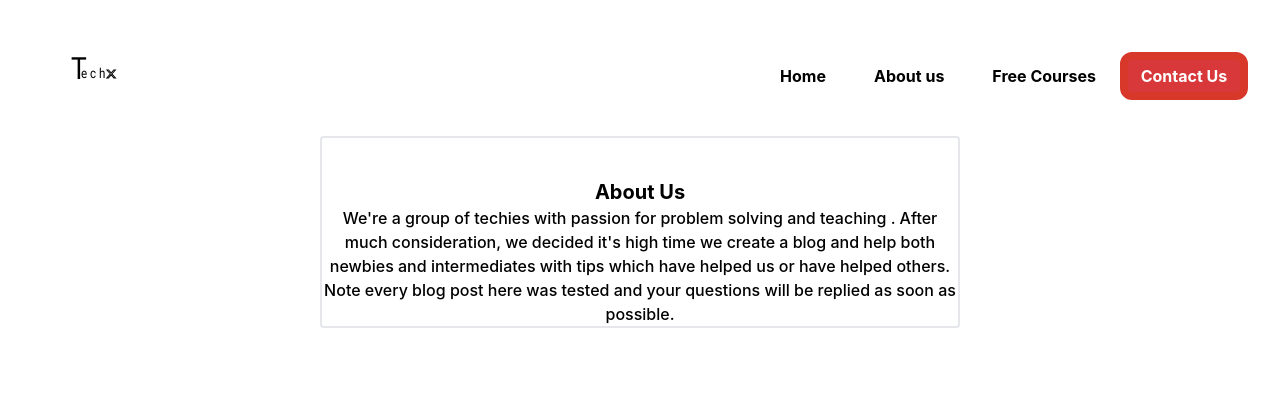
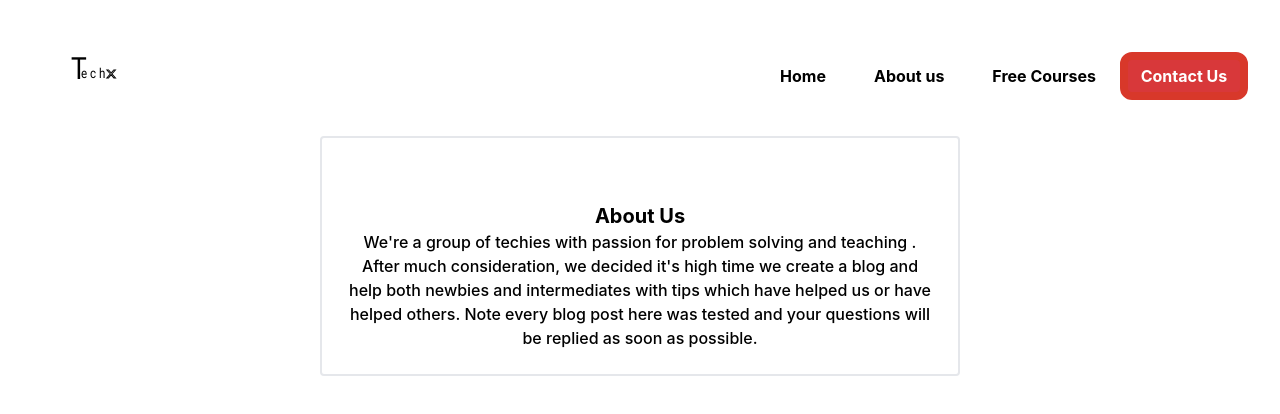
Before and after one commit to ugochukwudev/BlogBuild, a React (Create React App) app: page /about in a window 1280 px wide. Shown: the top 414 px of the page. Built offline with nearby package versions, Linux system fonts and the light colour scheme; no server answers.

Commit message:
making changes to file structure , adding vercel analytics

```diff
--- a/package.json
+++ b/package.json
@@ -8,6 +8,7 @@
     "@testing-library/jest-dom": "^5.16.4",
     "@testing-library/react": "^13.2.0",
     "@testing-library/user-event": "^13.5.0",
+    "@vercel/analytics": "^0.1.6",
     "aos": "^2.3.4",
     "contentful": "^9.1.32",
     "cors": "^2.8.5",
--- a/src/components/About us/About.jsx
+++ b/src/components/About us/About.jsx
@@ -2,7 +2,7 @@ import React from "react";
 
 const About = () => {
   return (
-    <div className="ml-auto mr-auto mt-10 cursor-pointer  border-2  rounded w-10/12  md:w-6/12 ">
+    <div className="ml-auto mr-auto mt-10 cursor-pointer p-6  border-2  rounded w-10/12  md:w-6/12 ">
       <h1 className="text-center text-xl font-bold text-[23px]  mt-10">
         About Us
       </h1>
--- a/src/components/Home/Blog.jsx
+++ b/src/components/Home/Blog.jsx
@@ -364,7 +364,7 @@ const Blog = () => {
         <p className="text-red-700 p-4 text-center text-base font-medium">
           email, name and comment are required fields please fill them
         </p>
-        <div className="flex w-8/12 ml-auto mr-auto">
+        <div className="flex w-11/12 lg:w-8/12 ml-auto mr-auto">
           <div className="mr-4 mt-2">
             <img
               src="https://blog.daba.school/icons/anonymous.svg"
--- a/src/index.js
+++ b/src/index.js
@@ -4,12 +4,14 @@ import "./index.css";
 import App from "./App";
 import reportWebVitals from "./reportWebVitals";
 import { BrowserRouter } from "react-router-dom";
+import { Analytics } from "@vercel/analytics/react";
 
 const root = ReactDOM.createRoot(document.getElementById("root"));
 root.render(
   <React.StrictMode>
     <BrowserRouter>
       <App />
+      <Analytics />
     </BrowserRouter>
   </React.StrictMode>
 );
```
Also changed, not shown: 1 other file (tests, documents, lock files or other folders).
